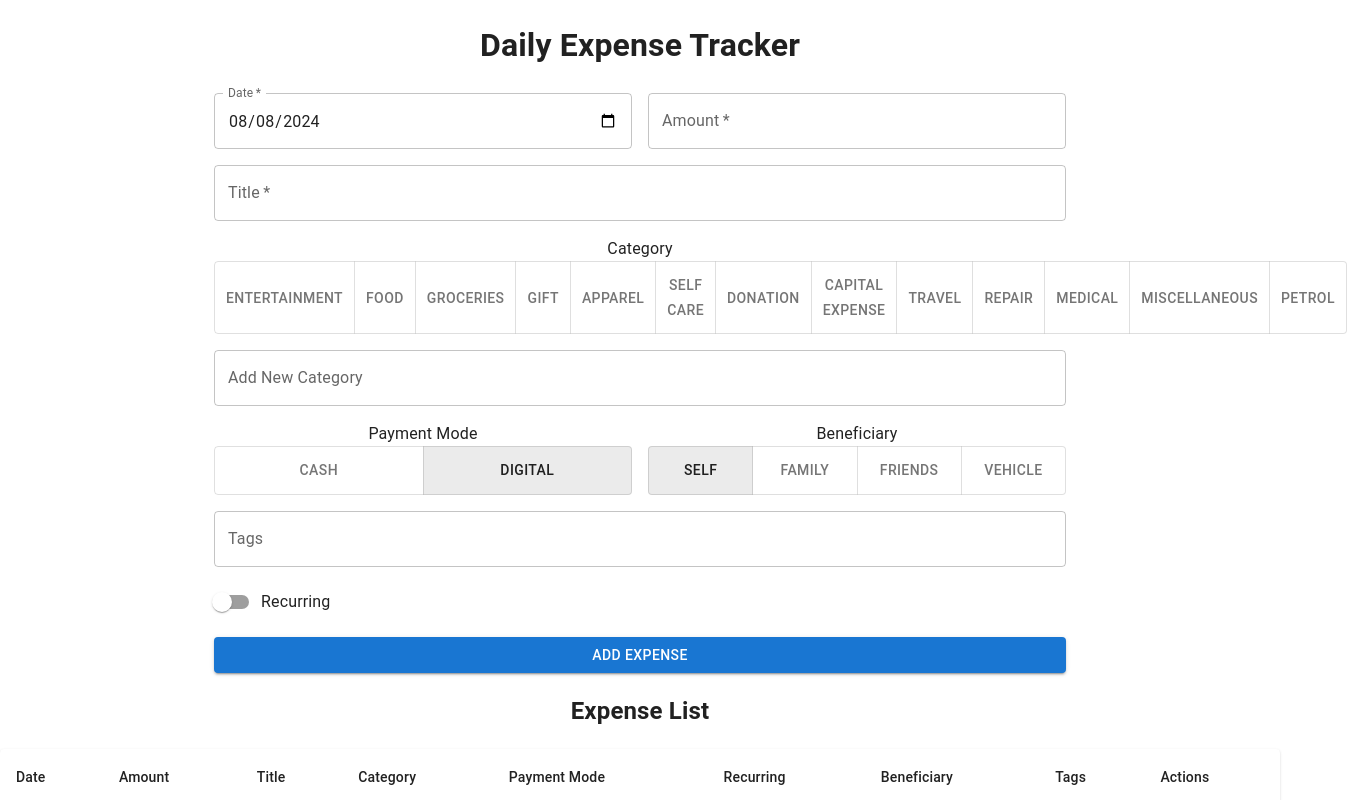
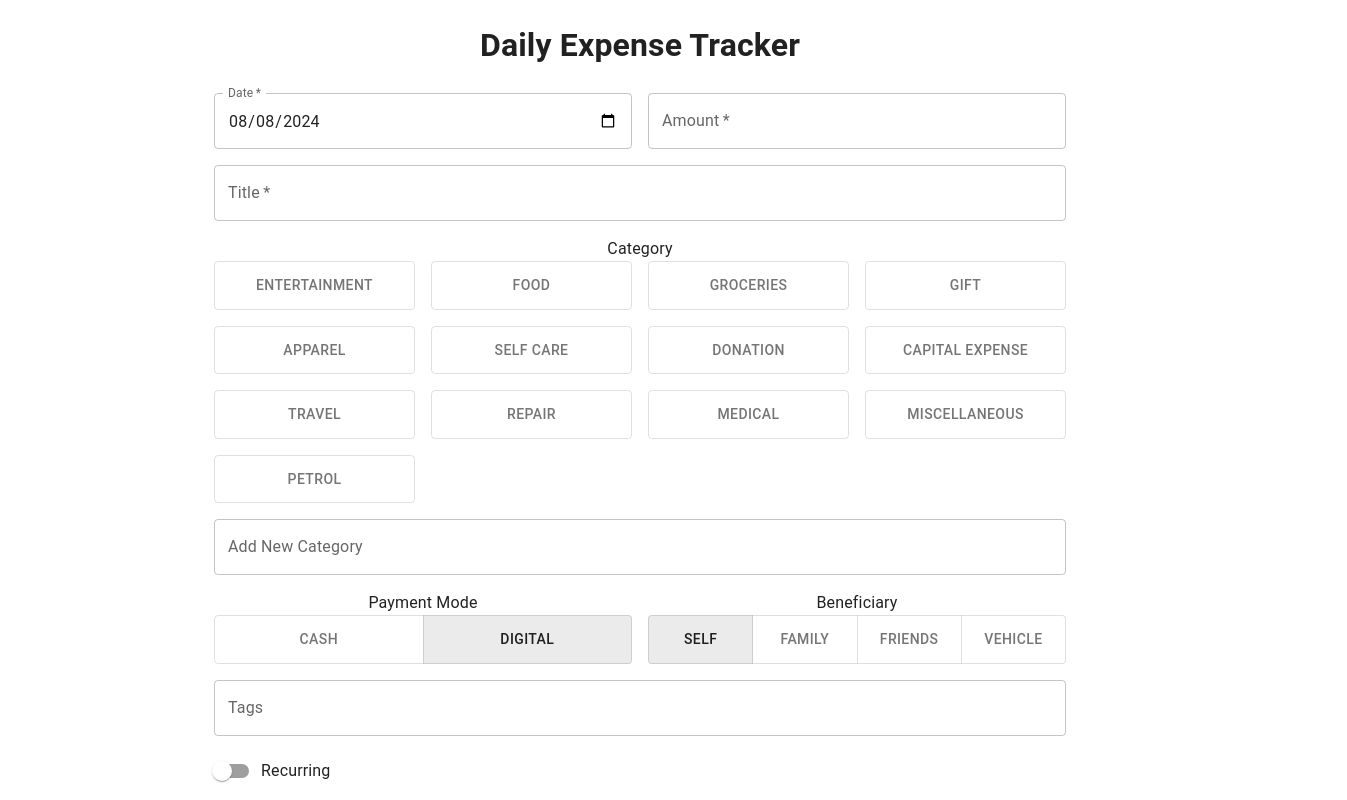
Before and after one commit to ishu9bansal/kharcha-v2, a React (Create React App) app: page / in a window 1280 px wide. Shown: the top 800 px of the page, 1347 px wide, since content can reach past the window. Built offline with nearby package versions, Linux system fonts and the light colour scheme.

Commit message:
Grid format for the category options

```diff
--- a/src/components/Inputs.tsx
+++ b/src/components/Inputs.tsx
@@ -61,18 +61,22 @@ export const CategoryInput: React.FC<{
   return (
     <FormControl component="fieldset" fullWidth>
       <Typography component="legend">Category</Typography>
+      <Grid container spacing={2}>
+        {categories.map((category) => (
+          <Grid item xs={6} sm={3} key={category}>
             <ToggleButtonGroup
               value={selectedCategory}
               exclusive
               onChange={(e, value) => onChange(value)}
               fullWidth
             >
-        {categories.map((category) => (
-          <ToggleButton key={category} value={category}>
+              <ToggleButton value={category} style={{ width: '100%' }}>
                 {category}
               </ToggleButton>
+            </ToggleButtonGroup>
+          </Grid>
         ))}
-      </ToggleButtonGroup>
+      </Grid>
       <TextField
         label="Add New Category"
         type="text"
```
Lines whose indentation alone changed are shown as unchanged.
